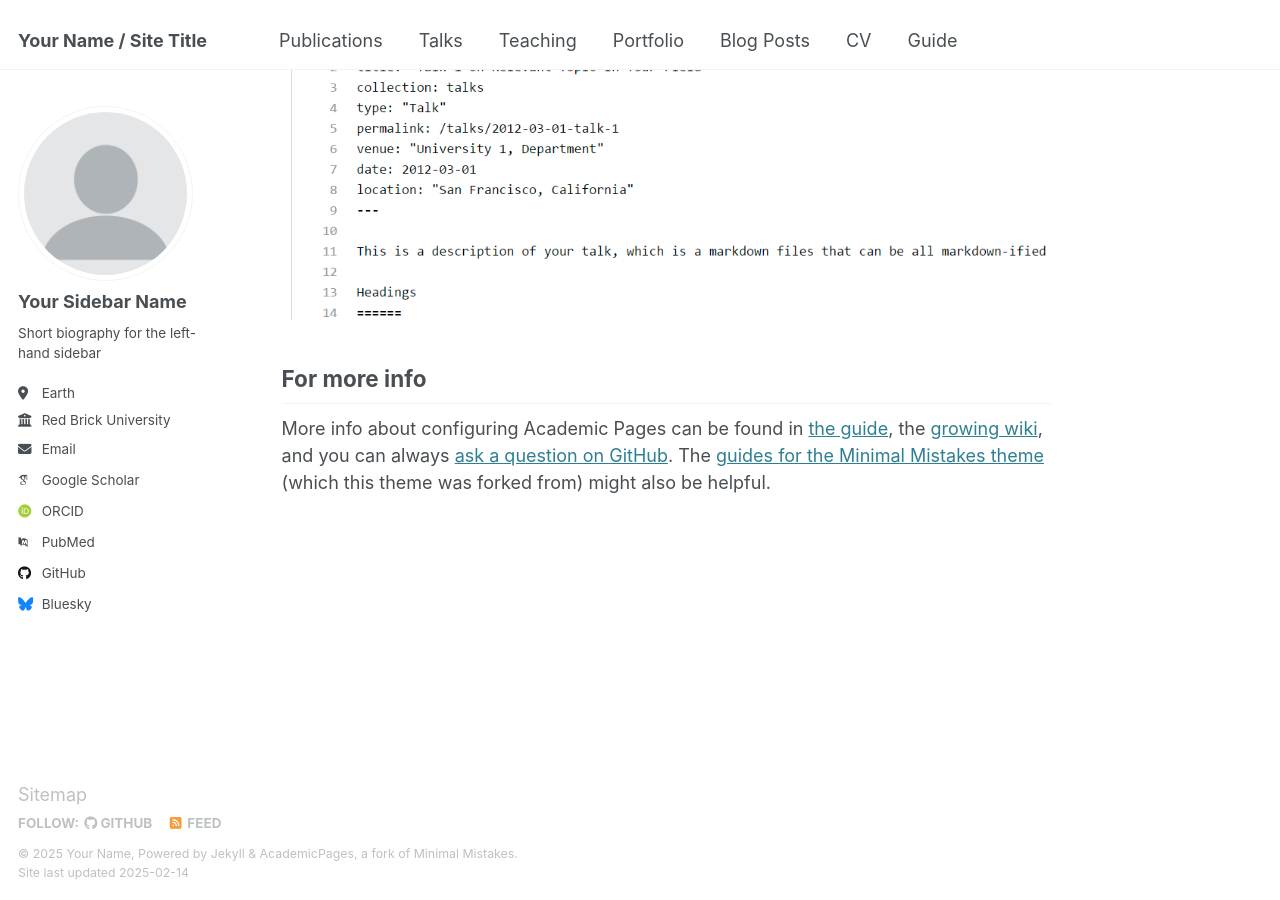
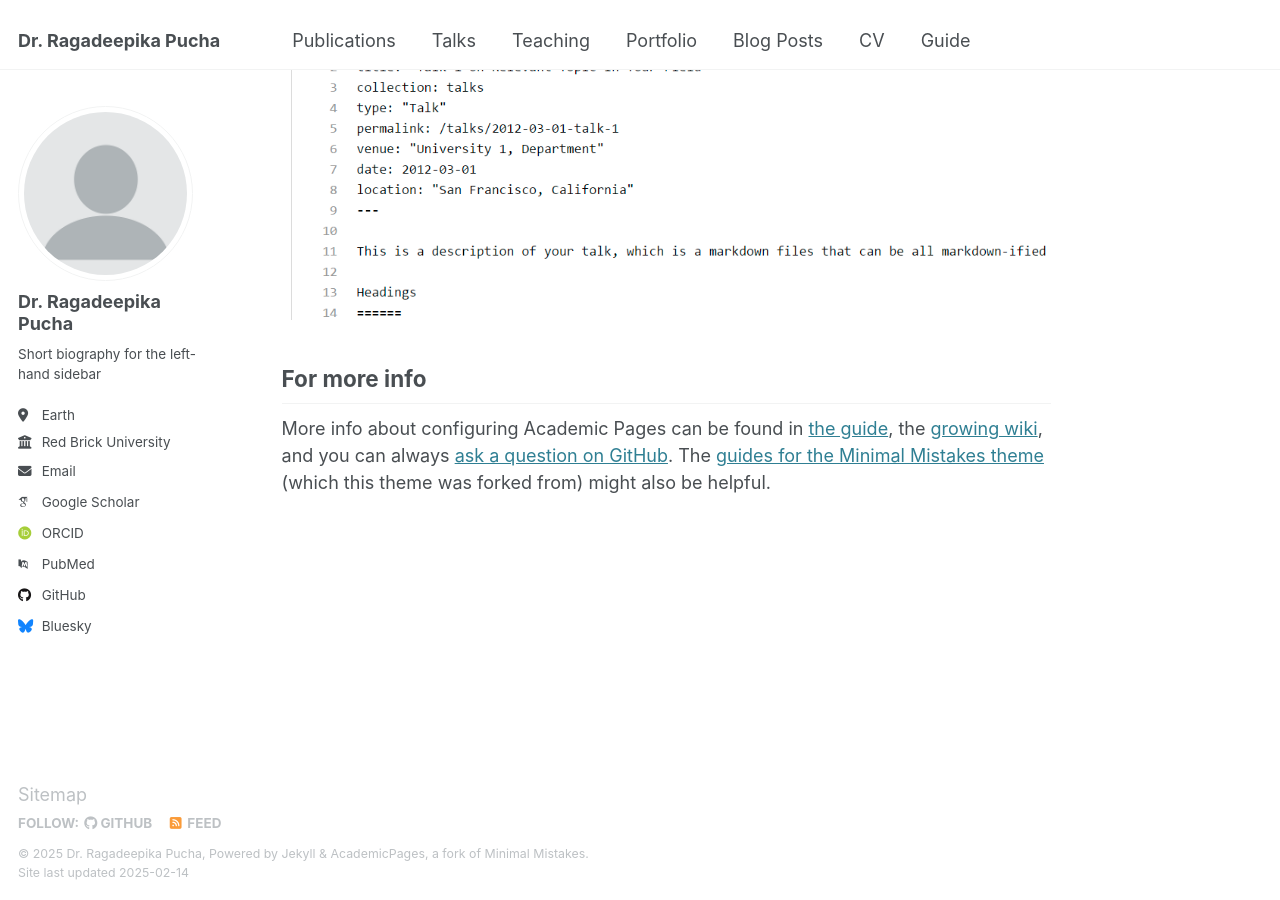
Before and after one commit to Ragadeepika-Pucha/Ragadeepika-Pucha.github.io, a Jekyll site: the page built from _pages/about.md, in a window 1280 px wide and 900 px high, scrolled down 2642 px. Built offline with Jekyll 4.4.1, drawn with Linux system fonts in a browser that asks for light colours; some web fonts are replaced.

Commit message:
Initial Test

```diff
--- a/_config.yml
+++ b/_config.yml
@@ -9,13 +9,13 @@
 # Basic Site Settings
 locale                   : "en-US"
 site_theme               : "default"
-title                    : "Your Name / Site Title"
+title                    : "Dr. Ragadeepika Pucha"
 title_separator          : "-"
-name                     : &name "Your Name"
-description              : &description "personal description"
-url                      : https://academicpages.github.io # the base hostname & protocol for your site e.g. "https://[your GitHub username].github.io"
+name                     : &name "Dr. Ragadeepika Pucha"
+description              : &description "Postdoctoral Researcher in Astronomy & Astrophysics"
+url                      : https://ragadeepika-pucha.github.io # the base hostname & protocol for your site e.g. "https://[your GitHub username].github.io"
 baseurl                  : "" # the subpath of your site, e.g. "/blog"
-repository               : "academicpages/academicpages.github.io"
+repository               : "Ragadeepika-Pucha/ragadeepika-pucha.github.io"
 
 # Site Author - The following control what appear as part of the author content on the side bar.
 #               If a field is blank the icon and link will not appear, otherwise it will be shown.
@@ -23,7 +23,7 @@ repository               : "academicpages/academicpages.github.io"
 author:
   # Biographic information
   avatar           : "profile.png"
-  name             : "Your Sidebar Name"
+  name             : "Dr. Ragadeepika Pucha"
   pronouns         : # example: "she/her"
   bio              : "Short biography for the left-hand sidebar"
   location         : "Earth"
```
